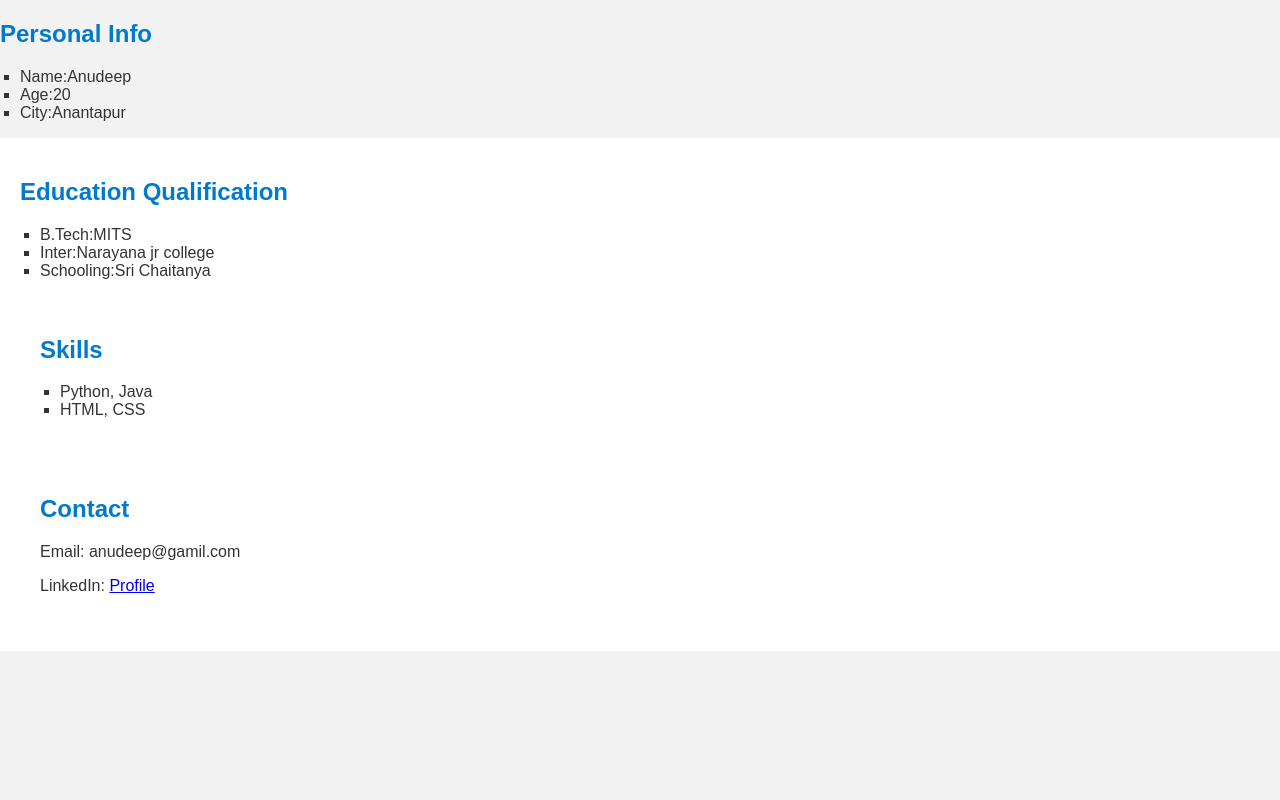
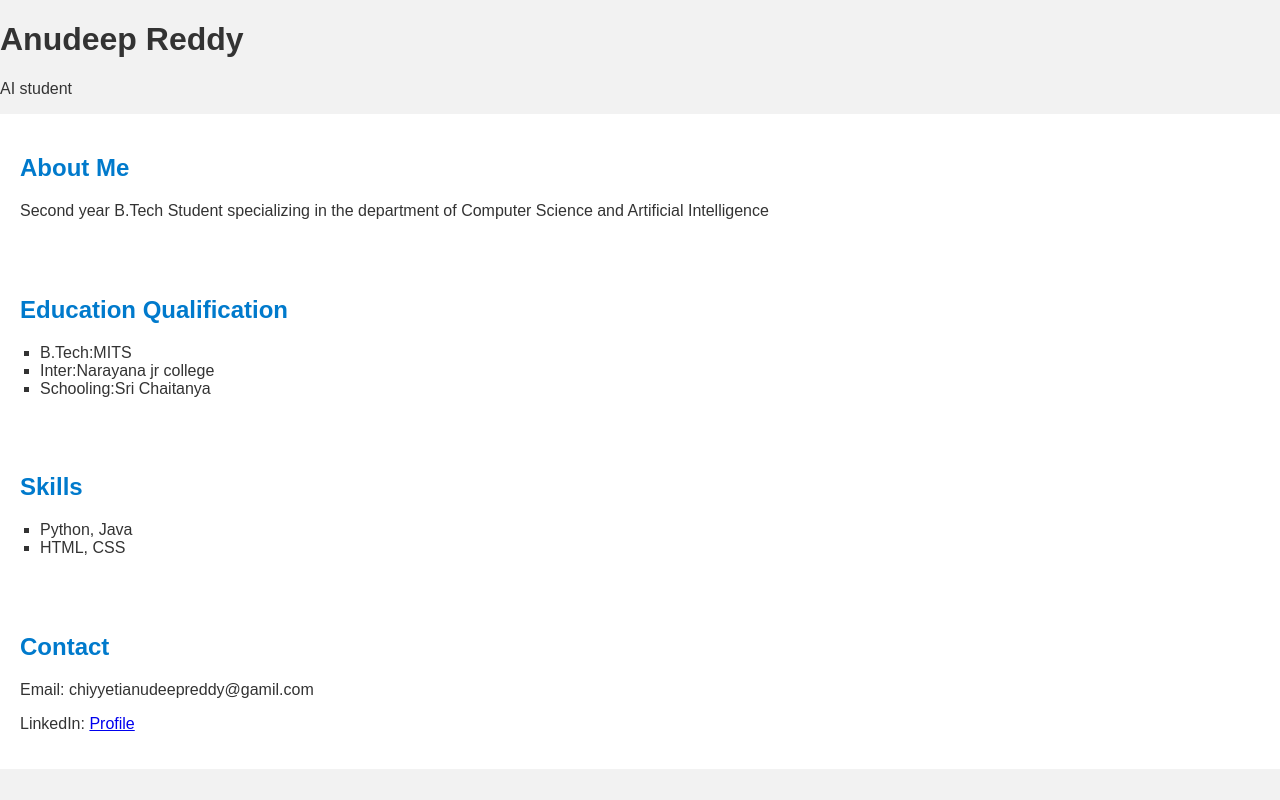
Before and after one commit to Anudeepai/personal_portfolio, a plain HTML site: page index.html in a window 1280 px wide. Drawn offline with Linux system fonts and the light colour scheme.

Commit message:
index.html

```diff
--- a/index.html
+++ b/index.html
@@ -3,24 +3,26 @@
 <head>
     <meta charset="UTF-8">
     <meta name="viewport" content="width=device-width, initial-scale=1.0">
-    <title>Personal WebPage</title>
+    <title>C.Anudeep Reddy |Portfolio</title>
     <link rel="stylesheet" href="style.css">
 </head>
 <body>
 	<header>
-	<h2>Personal Info</h2>
-	<ul>
-		<li>Name:Anudeep</li>
-		<li>Age:20</li>
-		<li>City:Anantapur</li>
-	</ul>
-	<section id="Education Qualification">
+	<h1>Anudeep Reddy</h1>
+	<p>AI student</p>
+	</header>
+	<section id="about">
+		<h2>About Me</h2>
+			<p>Second year B.Tech Student specializing in the department of Computer Science and Artificial Intelligence  </p>
+	 </section>
+	<section id="education">
 	<h2>Education Qualification</h2>
 	<ul>
 		<li>B.Tech:MITS</li>
 		<li>Inter:Narayana jr college</li>
 		<li>Schooling:Sri Chaitanya</li>
 	</ul>
+	</section>
 	<section id="skills">
 	<h2>Skills</h2>
 	<ul>
@@ -30,8 +32,9 @@
 	</section>
 	<section id="contact">
 	<h2>Contact</h2>
-		<p>Email: anudeep@gamil.com</p>
-		<p>LinkedIn: <a href="https://linkedin.com/in/anudeepreddy-934bb941">Profile</a></p>
+		<p>Email: chiyyetianudeepreddy@gamil.com</p>
+		<p>LinkedIn: <a href="https://www.linkedin.com/in/Anudeepreddy-chiyyeti-8a09062ba">Profile</a></p>
 	</section>
 
+
 </body>
```
